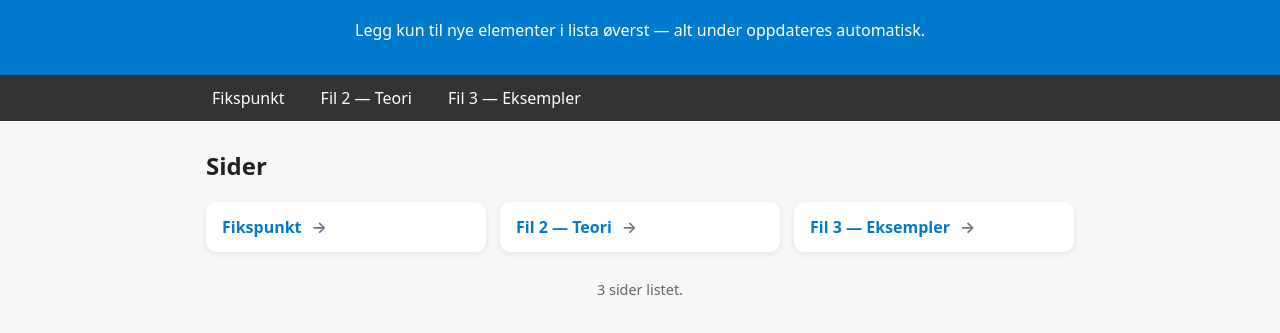
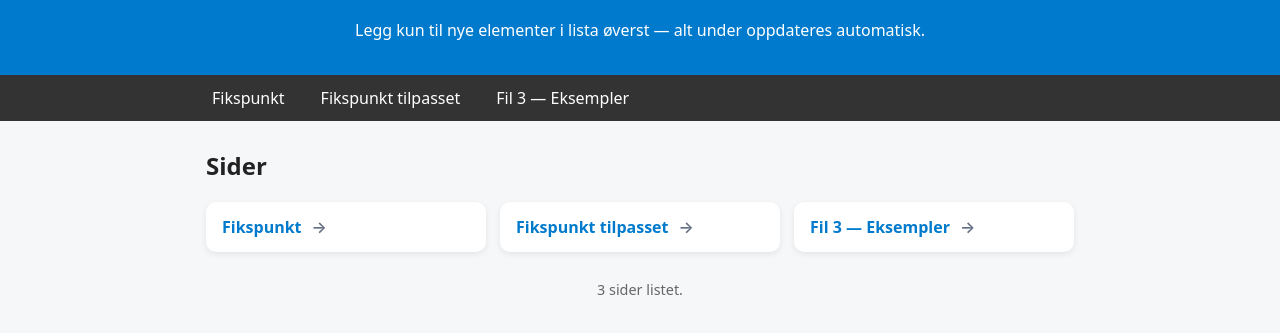
Before and after one commit to gtaraldsen/TestPages, a plain HTML site: page index.html in a window 1280 px wide. Shown: the part 85-418 px from the top of the page. Drawn offline with Linux system fonts and the light colour scheme.

Commit message:
Update index.html

```diff
--- a/index.html
+++ b/index.html
@@ -10,7 +10,7 @@
     // Legg nye sider her:
     const PAGES = [
       { name: "Fikspunkt", file: "fixed_point_theorem.html" },
-      { name: "Fil 2 — Teori",        file: "fil2.html" },
+      { name: "Fikspunkt tilpasset",        file: "fikspunkt-tilpasset.html" },
       { name: "Fil 3 — Eksempler",    file: "mappe/fil3.html" }
       // { name: "Ny side", file: "ny.html" },
     ];
```
